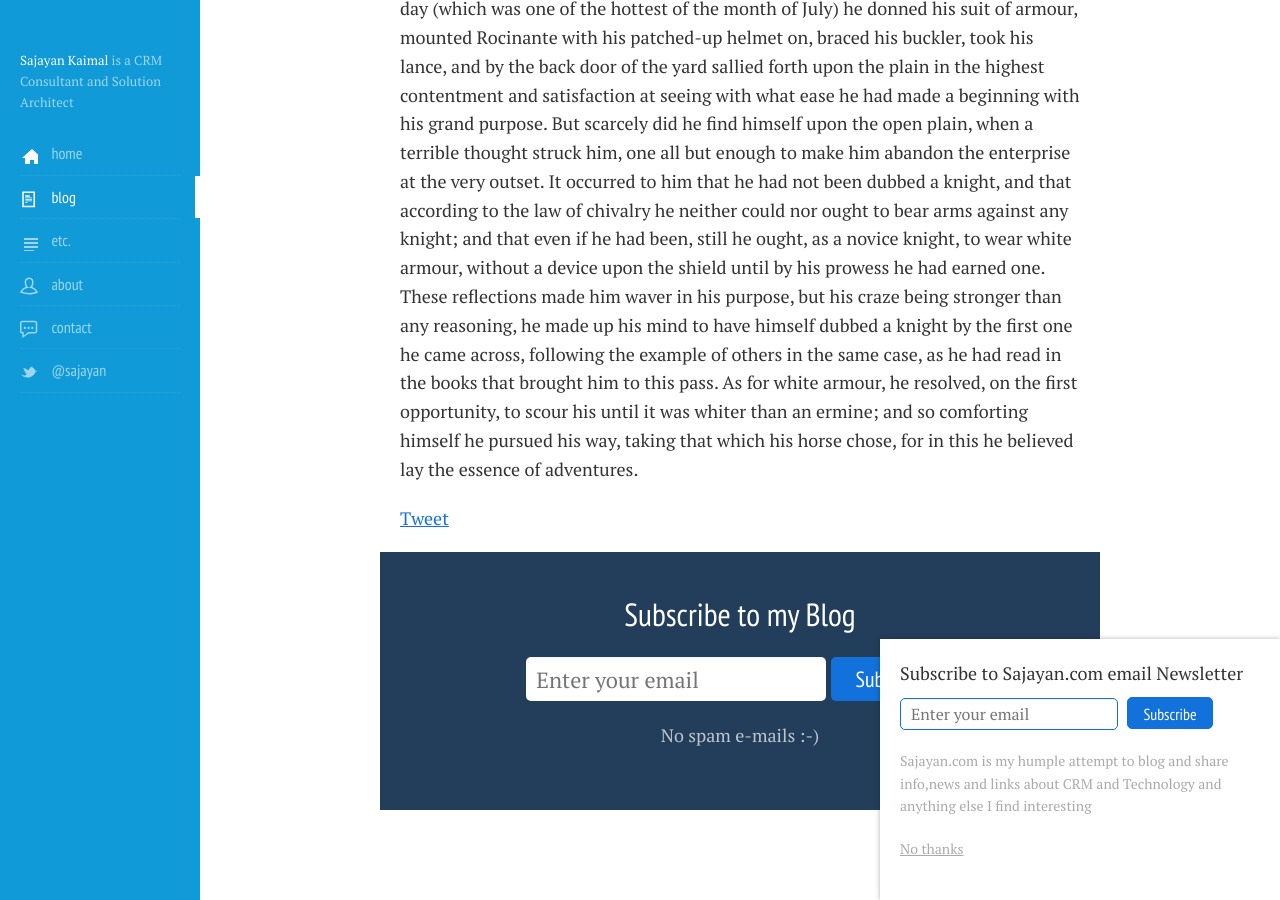
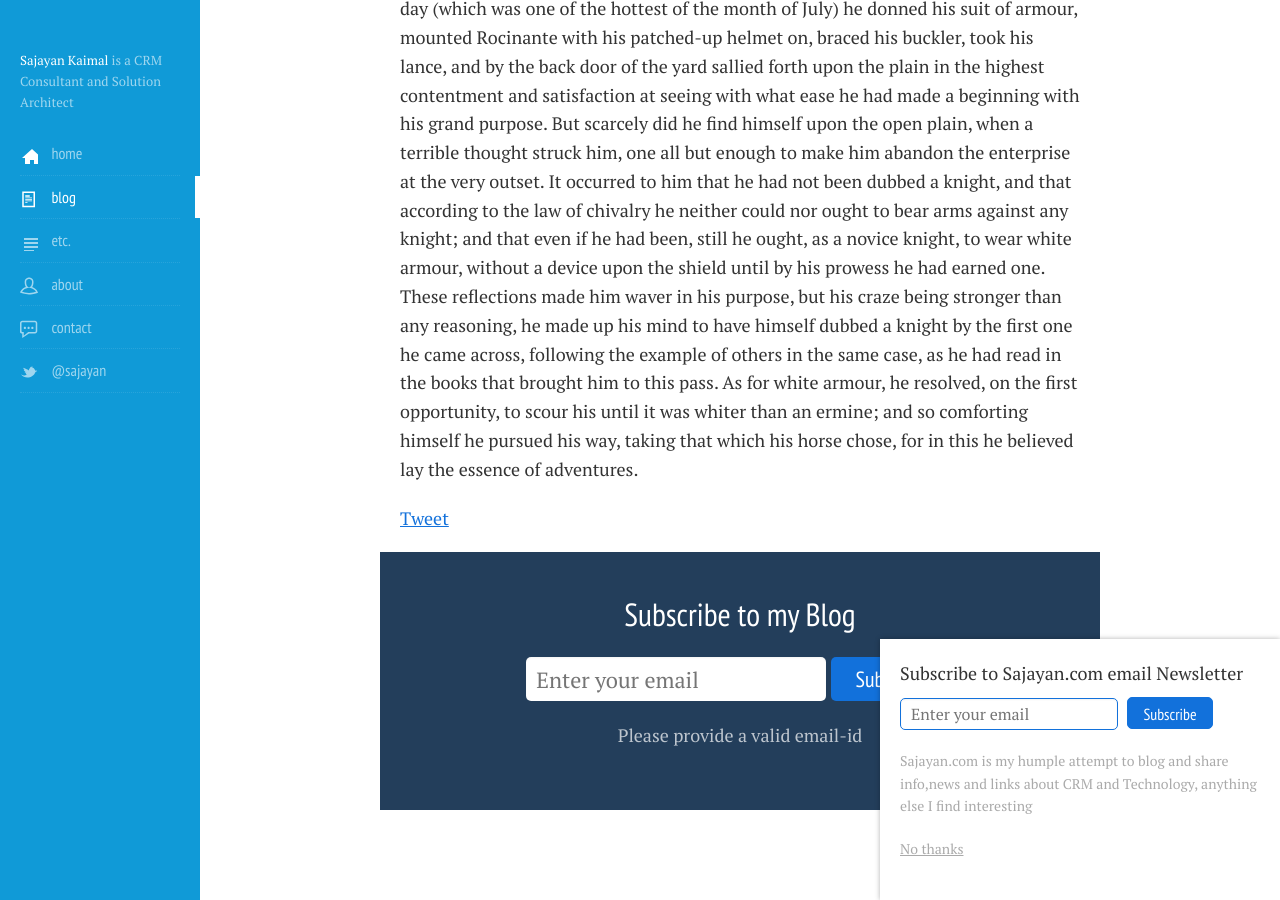
Before and after one commit to sajayan/sajayan.github.io, a Jekyll site: the page built from _posts/2017-10-06-sajayan-kaimal-site-launched.md, in a window 1280 px wide and 900 px high, scrolled down 1076 px. Built offline with Jekyll 4.4.1, drawn with Linux system fonts in a browser that asks for light colours; nearby versions of some CDN libraries; comment, search, counter and statistics services are not loaded.

```diff
--- a/_layouts/post.html
+++ b/_layouts/post.html
@@ -25,7 +25,7 @@
       <input type="email" name="EMAIL" placeholder="Enter your email" id="mce-EMAIL" required>
       <button class="btn-primary">Subscribe</button>
     </form>
-    <p>No spam e-mails :-) </p>
+    <p>Please provide a valid email-id</p>
   </div>
 
 
@@ -41,7 +41,7 @@
         <button class="btn-primary btn-sm">Subscribe</button>
     </form>
     <div class=" subscribe-freebie">
-        <p>Sajayan.com is my humple attempt to blog and share info,news and links about CRM and Technology and anything else I find interesting</p>
+        <p>Sajayan.com is my humple attempt to blog and share info,news and links about CRM and Technology, anything else I find interesting</p>
         <p><a href="#" id="js-close-subscribe-floater">No thanks</a></p>
     </div>
 </div>
```
Also changed, not shown: 1 other file.
